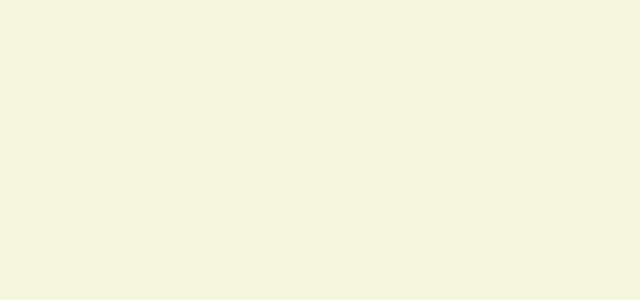
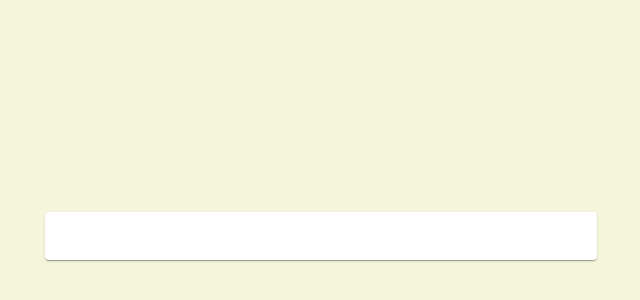
Before and after one commit to fancyaction/logo-challenge, a React (Create React App) app: page / in a window 1280 px wide. Shown: the part 164-464 px from the top of the page, without its empty margins (319-959 px from the left). Built offline with nearby package versions, Linux system fonts and the light colour scheme.

Commit message:
Setup LogoChallenge

```diff
--- a/src/Components/LogoChallenge.js
+++ b/src/Components/LogoChallenge.js
@@ -1,11 +1,47 @@
-import React, { Component } from 'react'
+import React from 'react'
+import { Container, Paper } from '@material-ui/core';
+import { makeStyles } from '@material-ui/core/styles';
 
-export default class LogoChallenge extends Component {
-    render() {
-        return (
-            <div>
 
-            </div>
-        )
-    }
+const useStyles = makeStyles(theme => ({
+    root: {
+        padding: theme.spacing(3, 2),
+        justifyContent: 'flex-start',
+        display: 'flex',
+        alignItems: 'center',
+        flexDirection: 'column',
+    },
+}));
+
+const LogoChallenge = () => {
+    const classes = useStyles();
+    const [nodes, setNodes] = React.useState({
+        nodeLocation1: [0, 0],
+        nodeLocation2: [0, 0],
+        nodeLocation3: [0, 0],
+        nodeLocation4: [0, 0],
+        nodeLocation5: [0, 0],
+    });
+    const [score, setScore] = React.useState(0);
+
+
+    const resetGame = () => setNodes({
+        nodeLocation1: [0, 0],
+        nodeLocation2: [0, 0],
+        nodeLocation3: [0, 0],
+        nodeLocation4: [0, 0],
+        nodeLocation5: [0, 0],
+    })
+
+    return (
+        <Container maxWidth="sm">
+            <Paper className={classes.root}>
+                {/* <Header />
+                <ResetButton resetGame={resetGame} />
+                <ScoreBox score={score} /> */}
+            </Paper>
+        </Container>
+    )
 }
+
+export default LogoChallenge;
```
